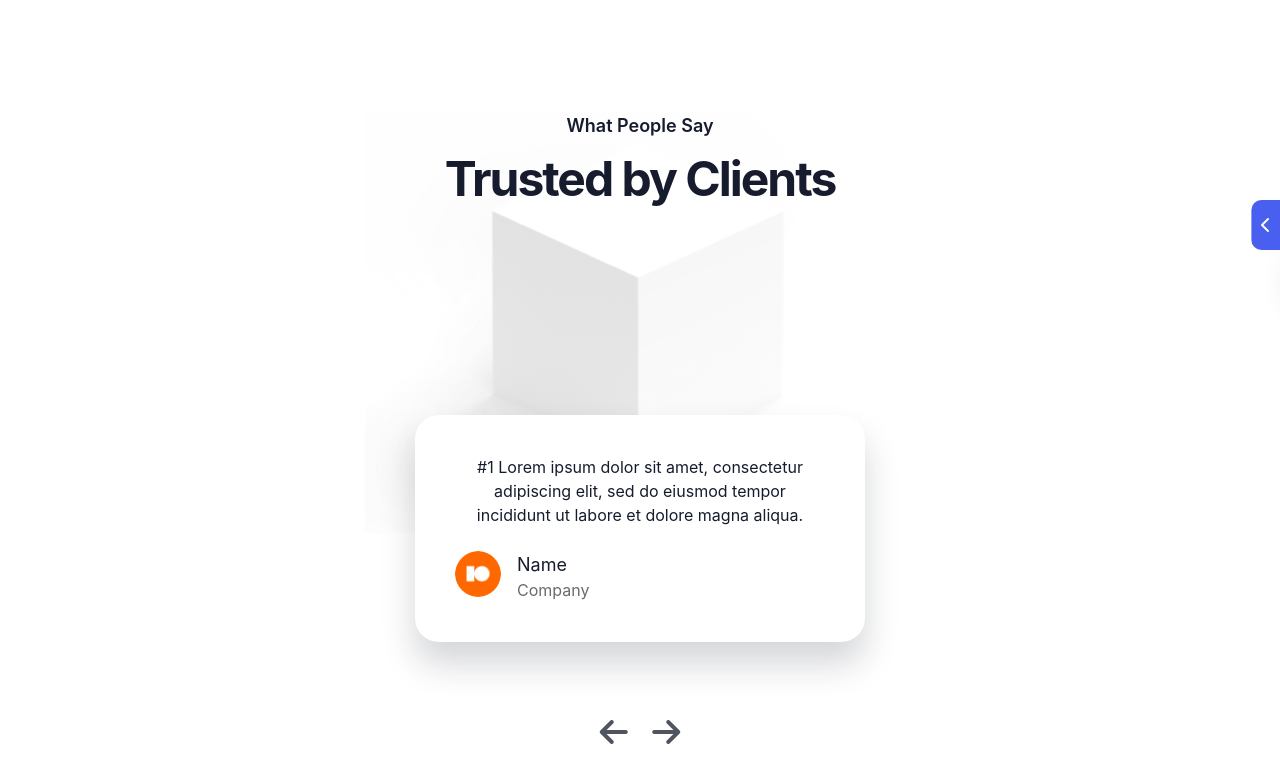
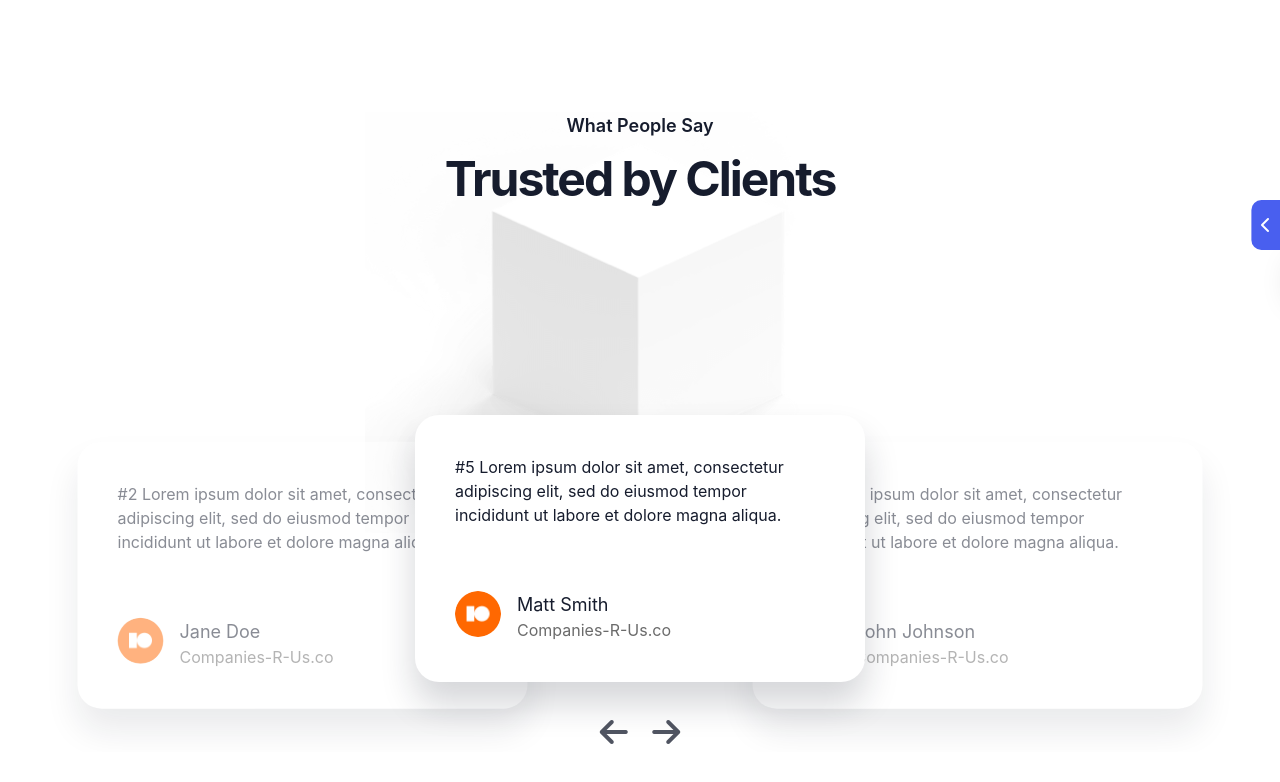
Before and after one commit to CobblestoneCobbler/js-website-project, a plain HTML site: page index.html in a window 1280 px wide. Both pictures are taken after a click on the button 613 px from the left and 2135 px from the top of the page. Shown: the part 1402-2184 px from the top of the page. Drawn offline with Linux system fonts and the light colour scheme.

Commit message:
Review Section Complete
Made review section generate random start, and cycle through dynamically based on array in js file

```diff
--- a/css/styles.css
+++ b/css/styles.css
@@ -375,7 +375,7 @@ nav .navbar {
   left: 0;
   right: 0;
   top: -3rem;
-  z-index: -1;
+  z-index: -2;
 }
 
 .review-preview img {
@@ -399,8 +399,25 @@ nav .navbar {
   padding: 2.5rem;
   border-radius: 24px;
   box-shadow: 0 22px 34px rgba(22, 28, 45, 0.18);
-  transition: all 0.3s ease-in-out;
+  transition: all 0.4s ease-in-out;
   position: absolute;
+}
+
+.review-item.previous {
+  transform: translate(-75%, 10%);
+  opacity: 0.5;
+  z-index: -1;
+}
+
+.review-item.next {
+  transform: translate(75%, 10%);
+  opacity: 0.5;
+  z-index: -1;
+}
+.review-item.hidden {
+  transform: translateY(10%);
+  opacity: 0;
+  z-index: -2;
 }
 
 .review-item .review-text {
--- a/index.html
+++ b/index.html
@@ -97,9 +97,54 @@
           <img src="./assets/images/cube.png" alt="cube" />
         </div>
         <div class="review-carousel">
-          <div class="review-item">
-            <div class="reiew-text">
+          <div class="review-item previous">
+            <div class="review-text">
               #1 Lorem ipsum dolor sit amet, consectetur adipiscing elit, sed do
+              eiusmod tempor incididunt ut labore et dolore magna aliqua.
+            </div>
+            <div class="review-author">
+              <div class="avatar">
+                <img src="./assets/images/ava-1.jpg" alt="Avatar" />
+              </div>
+              <div class="details">
+                <div class="name">Name</div>
+                <div class="company">Company</div>
+              </div>
+            </div>
+          </div>
+          <div class="review-item active">
+            <div class="review-text">
+              #2 Lorem ipsum dolor sit amet, consectetur adipiscing elit, sed do
+              eiusmod tempor incididunt ut labore et dolore magna aliqua.
+            </div>
+            <div class="review-author">
+              <div class="avatar">
+                <img src="./assets/images/ava-1.jpg" alt="Avatar" />
+              </div>
+              <div class="details">
+                <div class="name">Name</div>
+                <div class="company">Company</div>
+              </div>
+            </div>
+          </div>
+          <div class="review-item next">
+            <div class="review-text">
+              #3 Lorem ipsum dolor sit amet, consectetur adipiscing elit, sed do
+              eiusmod tempor incididunt ut labore et dolore magna aliqua.
+            </div>
+            <div class="review-author">
+              <div class="avatar">
+                <img src="./assets/images/ava-1.jpg" alt="Avatar" />
+              </div>
+              <div class="details">
+                <div class="name">Name</div>
+                <div class="company">Company</div>
+              </div>
+            </div>
+          </div>
+          <div class="review-item hidden">
+            <div class="review-text">
+              #4 Lorem ipsum dolor sit amet, consectetur adipiscing elit, sed do
               eiusmod tempor incididunt ut labore et dolore magna aliqua.
             </div>
             <div class="review-author">
@@ -181,5 +226,6 @@
       </div>
     </main>
     <script src="./js/main.js" type="text/javascript"></script>
+    <script src="./js/carousel.js" type="text/javascript"></script>
   </body>
 </html>
--- /dev/null
+++ b/js/carousel.js
@@ -0,0 +1,52 @@
+const slides = document.querySelectorAll(".review-item");
+const buttons = document.querySelectorAll(".slide-ctrl-container button");
+
+const reviews = [
+  [1, ipsum, "ava-1.jpg", "John Doe", "Companies-R-Us.co"],
+  [2, ipsum, "ava-1.jpg", "Jane Doe", "Companies-R-Us.co"],
+  [5, ipsum, "ava-1.jpg", "Matt Smith", "Companies-R-Us.co"],
+  [62, ipsum, "ava-1.jpg", "Mike Loret", "Companies-R-Us.co"],
+  [4, ipsum, "ava-1.jpg", "John Johnson", "Companies-R-Us.co"],
+];
+
+let current = Math.floor(Math.random() * reviews.length);
+for (const card of slides) {
+  current = (current + 1) % reviews.length;
+  setCard(card, current);
+}
+current = (current + reviews.length - 2) % reviews.length;
+function setCard(card, i) {
+  const text = (card.querySelector(
+    ".review-text"
+  ).innerHTML = `#${reviews[i][0]} ${reviews[i][1]}`);
+  card.querySelector(".avatar img").src = `./assets/images/${reviews[i][2]}`;
+  card.querySelector(".name").innerHTML = reviews[i][3];
+  card.querySelector(".company").innerHTML = reviews[i][4];
+}
+
+buttons[0].addEventListener("click", () => {
+  const active = document.querySelector(".review-item.active");
+  const previous = document.querySelector(".review-item.previous");
+  const nextCard = document.querySelector(".review-item.next");
+  const hidden = document.querySelector(".review-item.hidden");
+  current = (current + reviews.length - 1) % reviews.length;
+  setCard(hidden, (current + reviews.length - 1) % reviews.length);
+  console.log(current);
+  previous.className = "review-item hidden";
+  active.className = "review-item previous";
+  nextCard.className = "review-item active";
+  hidden.className = "review-item next";
+});
+buttons[1].addEventListener("click", () => {
+  const active = document.querySelector(".review-item.active");
+  const previous = document.querySelector(".review-item.previous");
+  const nextCard = document.querySelector(".review-item.next");
+  const hidden = document.querySelector(".review-item.hidden");
+  current = (current + 1) % reviews.length;
+  setCard(hidden, (current + 1) % reviews.length);
+  console.log(current);
+  nextCard.className = "review-item hidden";
+  active.className = "review-item next";
+  previous.className = "review-item active";
+  hidden.className = "review-item previous";
+});
--- a/js/main.js
+++ b/js/main.js
@@ -61,15 +61,19 @@ for (const card of portfolioCards) {
   switch (card[1]) {
     case "web": {
       categorey.innerHTML = "Web Development";
+      break;
     }
     case "app": {
       categorey.innerHTML = "App Development";
+      break;
     }
     case "ui": {
       categorey.innerHTML = "UI Design";
+      break;
     }
     default: {
       categorey.innerHTML = "Personal Project";
+      break;
     }
   }
   popup.appendChild(categorey);
```
